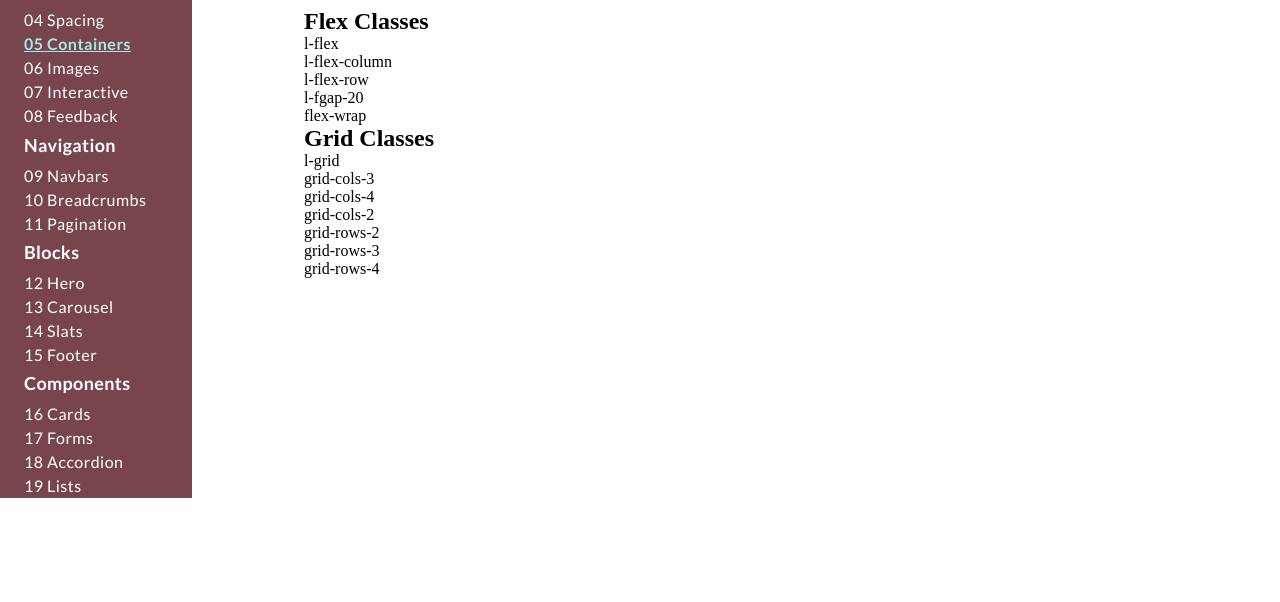
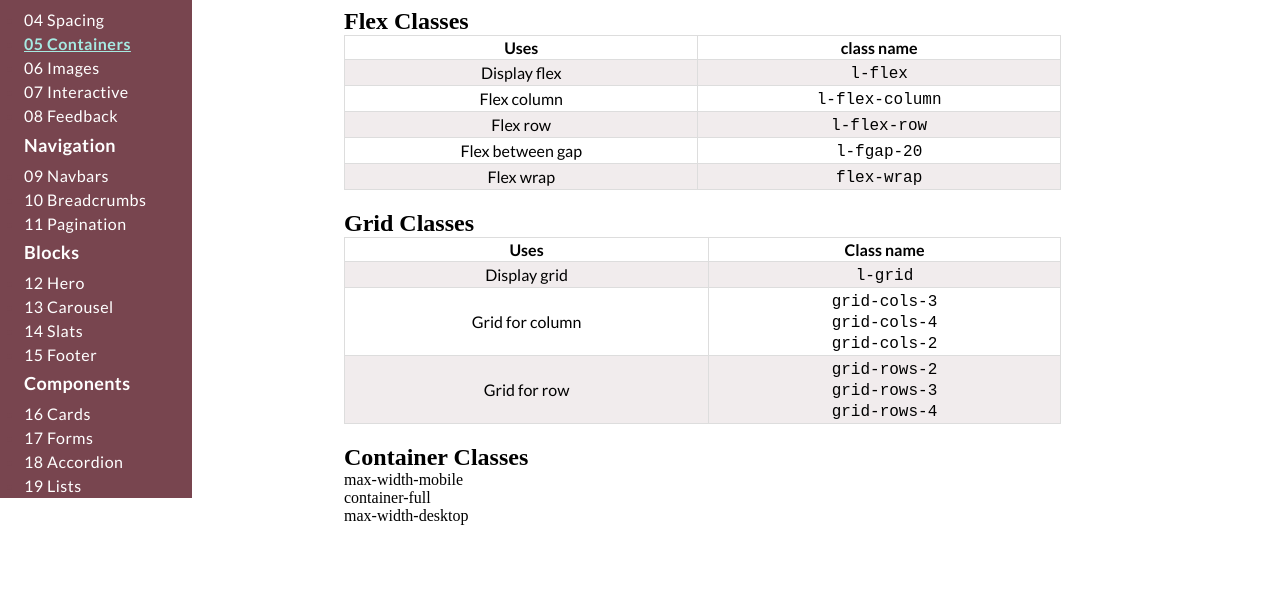
Before and after one commit to nic-dgl309-2024WI/design-system-Bhoomi3637, a plain HTML site: page containers.html in a window 1280 px wide. Shown: the part 198-800 px from the top of the page. Drawn offline with Linux system fonts and the light colour scheme.

Commit message:
Display grid and flex classes in table format

```diff
--- a/containers.html
+++ b/containers.html
@@ -157,31 +157,74 @@
         </div>
       </div>
     </nav>
-    <main class="main-content l-pl-19 l-pt-6_5">
+    <main class="main-content l-pl-19 l-pt-6_5 max-width-desktop">
       <h1 class="l-my-2">05. Containers</h1>
+      <section>
       <h2>Flex Classes</h2>
-      <!--display flex-->
-      <p>l-flex</p>
-      <!--Flex column-->
-      <p>l-flex-column</p>
-      <!--Flex Row-->
-      <p>l-flex-row</p>
-      <!----Flex between gap-->
-      <p>l-fgap-20</p>
-      <!--flex wrap-->
-      <p>flex-wrap</p>
+      <table>
+        <tr>
+          <th>Uses</th>
+          <th>class name</th>
+        </tr>
+        <tr>
+          <td>Display flex</td>
+          <td><code>l-flex</code></td>
+        </tr>
+        <tr>
+          <td>Flex column</td>
+          <td><code>l-flex-column</code></td>
+        </tr>
+        <tr>
+          <td>Flex row</td>
+          <td><code>l-flex-row</code></td>
+        </tr>
+        <tr>
+          <td>Flex between gap</td>
+          <td><code>l-fgap-20</code></td>
+        </tr>
+        <tr>
+          <td>Flex wrap</td>
+          <td><code>flex-wrap</code></td>
+        </tr>
+      </table>
+      <h2>Grid Classes</h2>
+      <table>
+        <tr>
+          <th>Uses</th>
+          <th>Class name</th>
+        </tr>
+        <tr>
+          <td>Display grid</td>
+          <td><code>l-grid</code></td>
+        </tr>
+        <tr>
+          <td>Grid for column</td>
+          <td>
+            <code>grid-cols-3</code><br>
+            <code>grid-cols-4</code><br>
+            <code>grid-cols-2</code>
+          </td>
+        </tr>
+        <tr>
+          <td>Grid for row</td>
+          <td>
+            <code>grid-rows-2</code><br>
+            <code>grid-rows-3</code><br>
+            <code>grid-rows-4</code>
+          </td>
+        </tr>
+      </table>
+      </section>
+      <!--container clasees-->
+      <section>
+        <h2>Container Classes</h2>
+        <!--max width for mobile-->
+        <p>max-width-mobile</p>
+        <p>container-full</p>
+        <!--max width for desktop-->
+        <p>max-width-desktop</p>
 
-      <h2>Grid Classes</h2>
-      <!--Display grid-->
-      <p>l-grid</p>
-      <!--Grid for column-->
-      <p>grid-cols-3</p>
-      <p>grid-cols-4</p>
-      <p>grid-cols-2</p>
-      <!--Grid for row-->
-      <p>grid-rows-2 </p>
-      <p>grid-rows-3 </p>
-      <p>grid-rows-4 </p>
+      </section>
       </main>
   </body>
 </html>
```
Also changed, not shown: about-me.html (+1 -1 lines), color.html (+1 -1 lines), spacing.html (+1 -1 lines), typography.html (+1 -1 lines).
